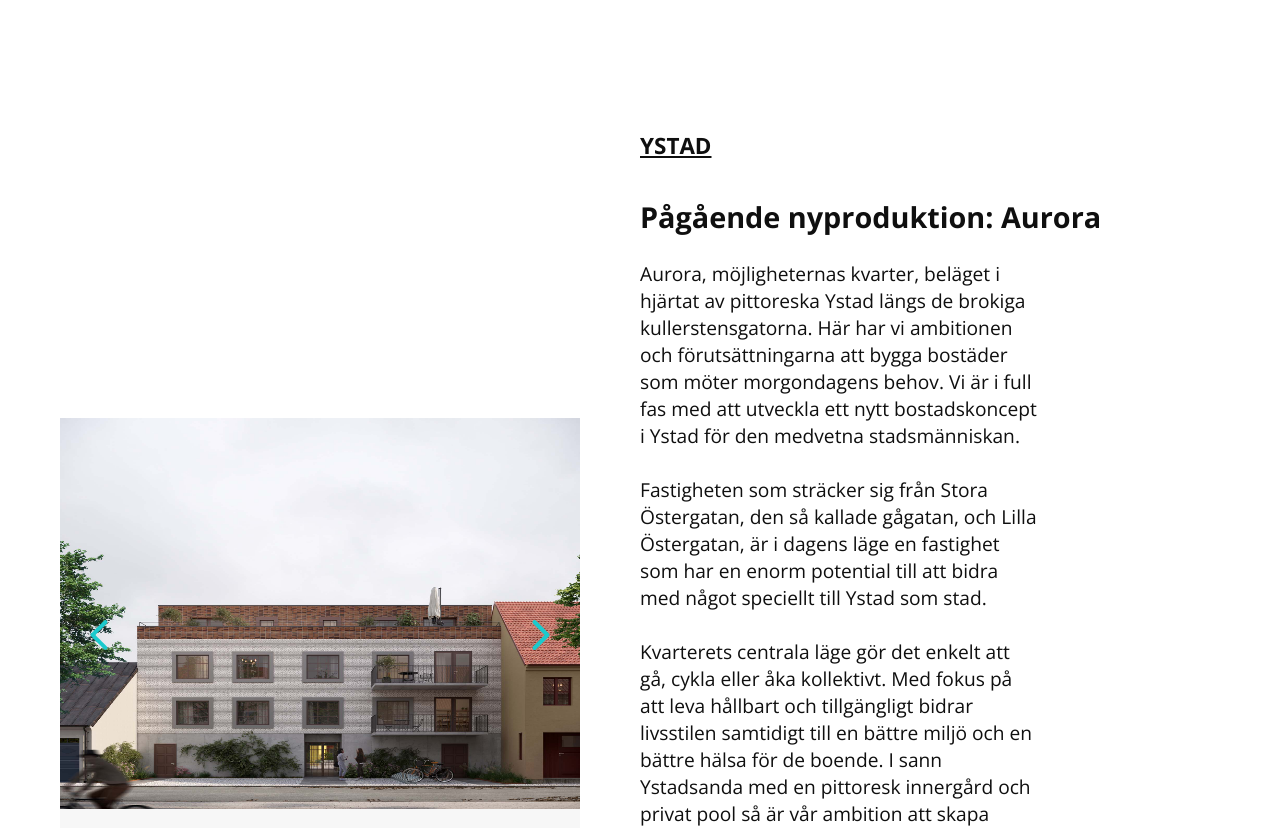
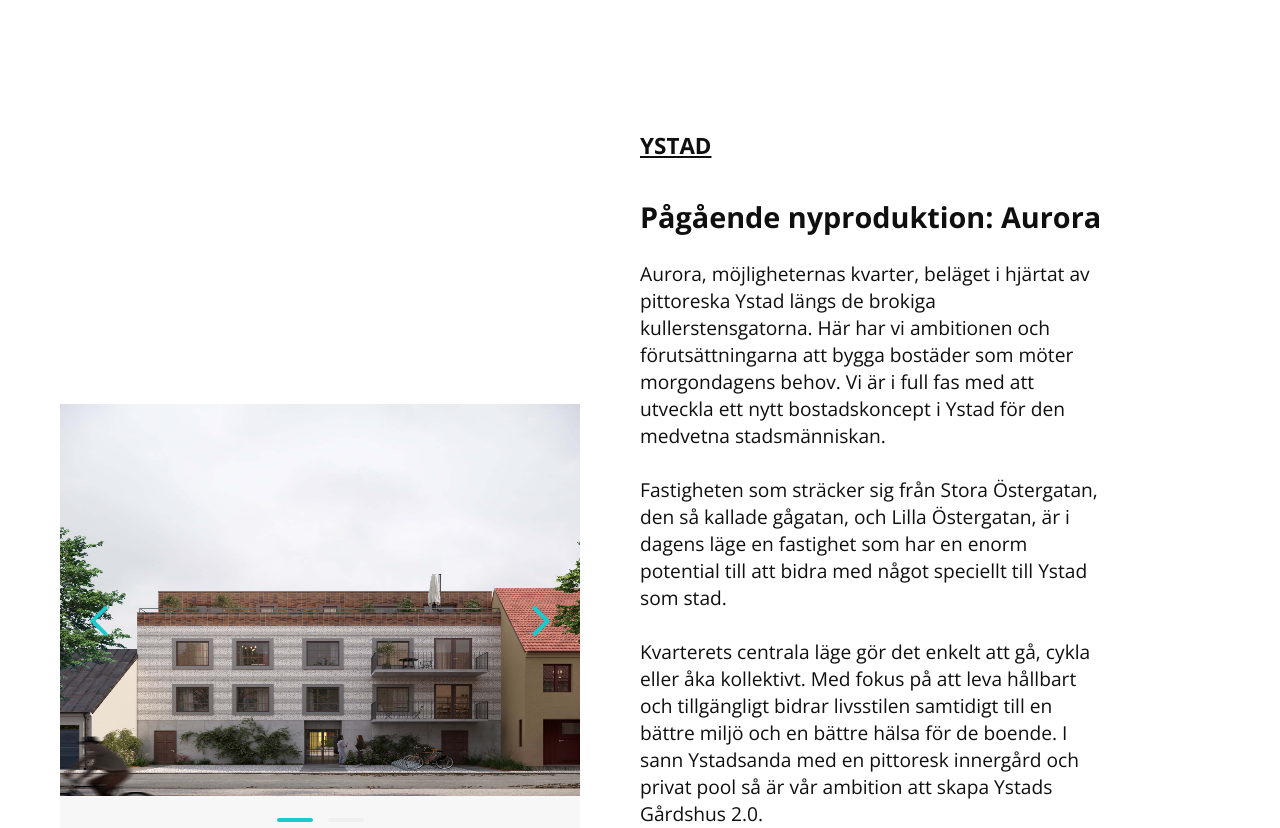
Before and after one commit to hop-technology/timotuz_website, a Next.js app: page /properties in a window 1280 px wide. Shown: the part 722-1550 px from the top of the page. Built offline with nearby package versions, Linux system fonts and the light colour scheme.

Commit message:
adds key prop to child elements

```diff
--- a/components/HeroSection.jsx
+++ b/components/HeroSection.jsx
@@ -8,7 +8,7 @@ const HeroSection = () => {
       </div>
       <div className='hero-section__image-container'>
         <div className='hero-section__image-container--image'>
-          <Image src='/fastigheter_hero.jpg' layout='fill' />
+          <Image src='/fastigheter_hero.jpg' layout='fill' alt='Birdseye view of property in Ystad' />
         </div>
       </div>
     </div>
--- a/components/PropertiesCards.jsx
+++ b/components/PropertiesCards.jsx
@@ -4,12 +4,11 @@ import PropertiesSlider from './PropertiesSlider'
 const PropertiesCards = () => {
   return properties_dynamic.map((property, index) => {
     return (
-      <>
-        <div className='properties-cards'>
+      <div className='properties-cards' key={index}>
         <div className='properties-cards__image-slider'>
           <PropertiesSlider image={property.images} />
         </div>
-          <div key={property.id} className='properties-cards__text'>
+        <div className='properties-cards__text'>
           <div>
             <h3>{property.district}</h3>
           </div>
@@ -17,12 +16,11 @@ const PropertiesCards = () => {
             <h2>{property.name}</h2>
           </div>
           <div>
-              <p>
             {property.description
               ? property.description
               : property.description_text?.map((text, index) => {
                   return (
-                        <>
+                    <div key={index} >
                       <p>{text.description_1}</p>
                       <br />
                       <p>{text.description_2}</p>
@@ -30,10 +28,9 @@ const PropertiesCards = () => {
                       <p>{text.description_3}</p>
                       <br />
                       <p>{text.description_4}</p>
-                        </>
+                    </div>
                   )
                 })}
-              </p>
           </div>
           <div className='properties-cards__info'>
             <p>
@@ -62,13 +59,15 @@ const PropertiesCards = () => {
             ''
           )}
           {property.button ? (
-              <p>
             <button>
-                  <a href='https://www.brfaurora.nu' target='_blank'>
+              <a
+                href='https://www.brfaurora.nu'
+                target='_blank'
+                rel='noreferrer'
+              >
                 <p>{property.button}</p>
               </a>
             </button>
-              </p>
           ) : (
             ''
           )}
@@ -126,7 +125,6 @@ const PropertiesCards = () => {
           )}
         </div>
       </div>
-      </>
     )
   })
 }
--- a/components/PropertiesSlider.jsx
+++ b/components/PropertiesSlider.jsx
@@ -33,7 +33,7 @@ const PropertiesSlider = ({ image }) => {
 
   let slideShow = image?.map((image, index) => {
     return (
-      <div className='embla__slide'>
+      <div className='embla__slide' key={index}>
         <Image
           src={image.photo.src}
           width={2000}
@@ -45,7 +45,7 @@ const PropertiesSlider = ({ image }) => {
   })
 
   return (
-    <div className='embla' ref={emblaRef}>
+    <div className='embla' ref={emblaRef} >
       <div className='embla__container'>{slideShow}</div>
       <PrevButton onClick={scrollPrev} enabled={prevBtnEnabled} />
       <NextButton onClick={scrollNext} enabled={nextBtnEnabled} />
```
Lines whose indentation alone changed are shown as unchanged.
